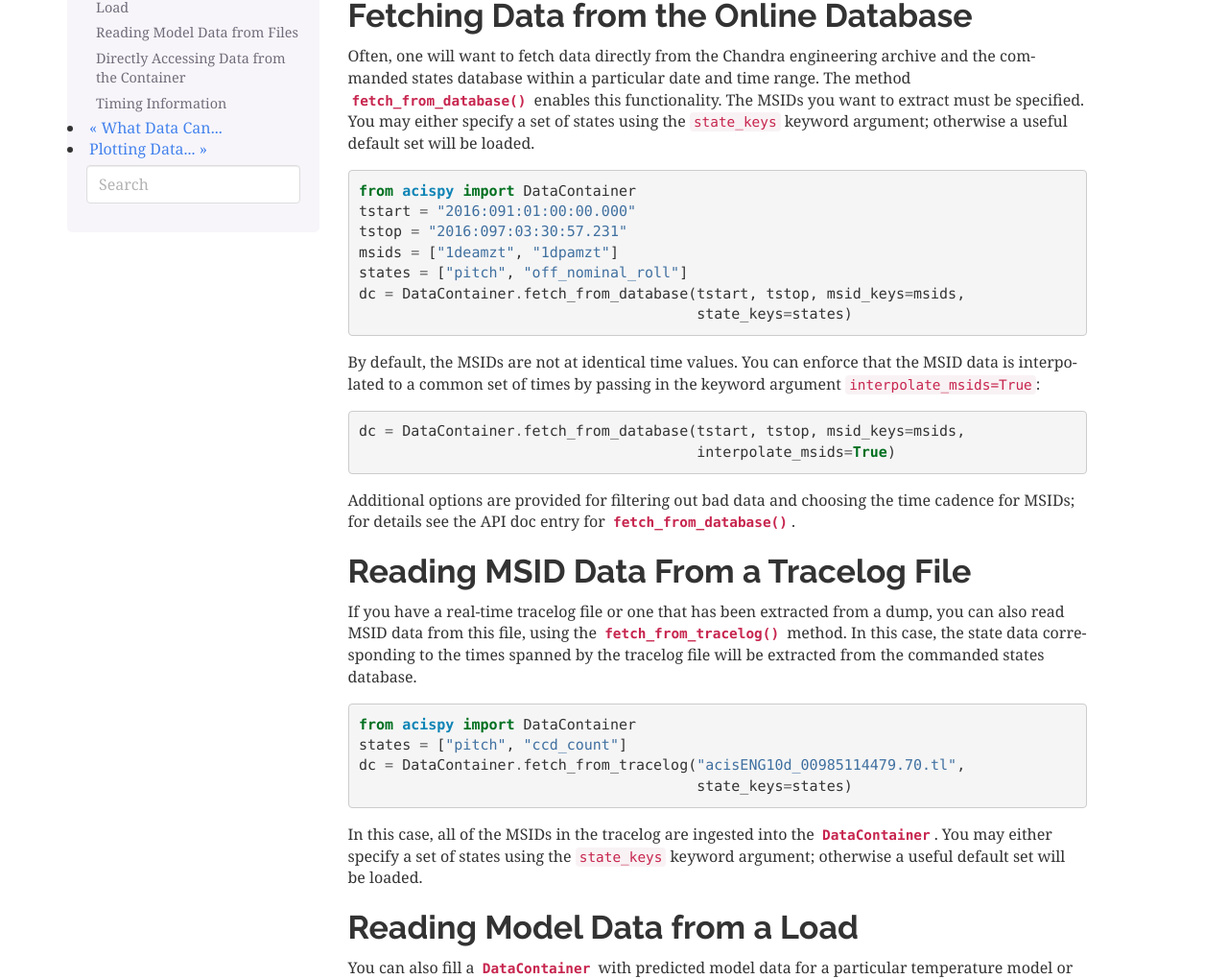
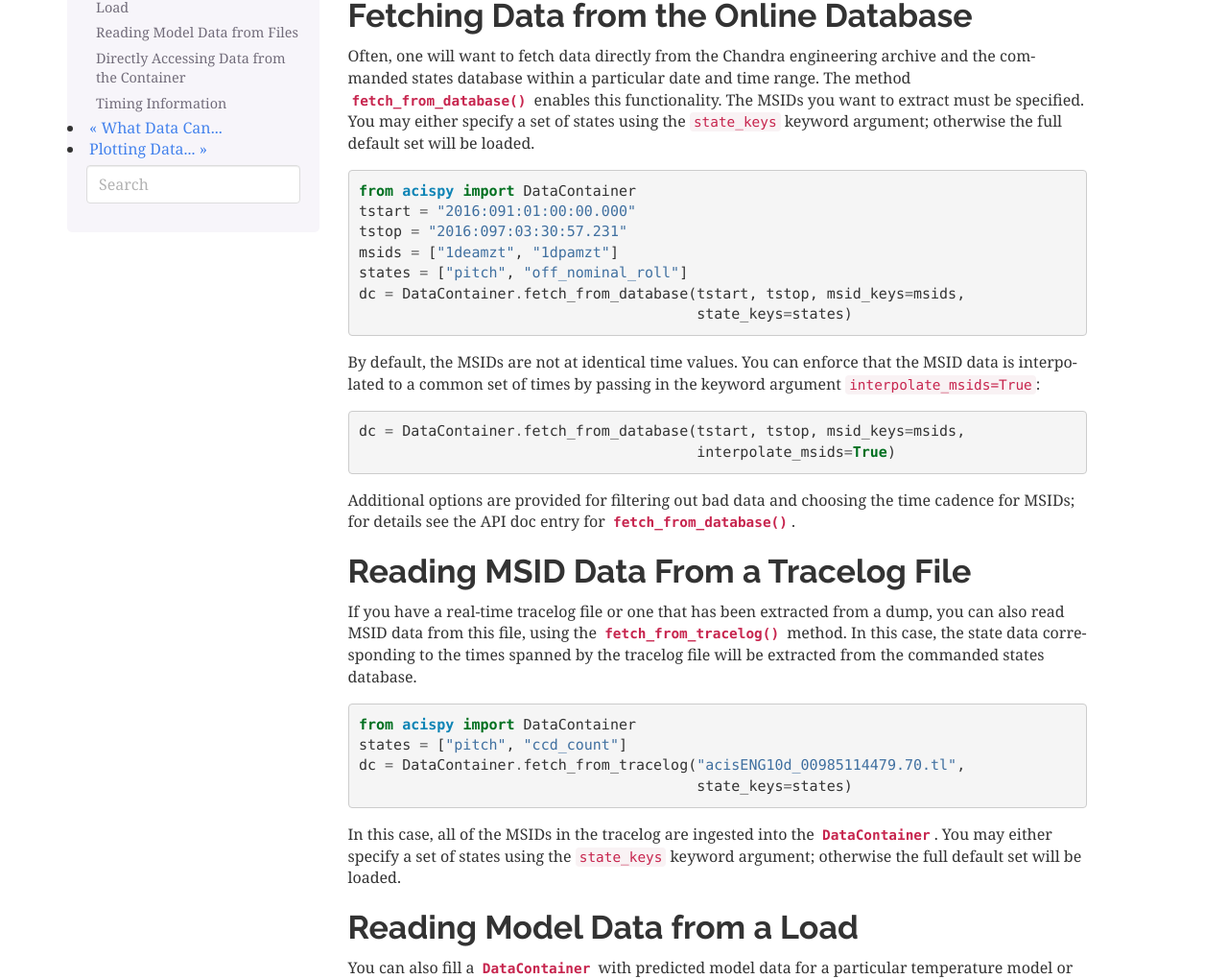
Before and after one commit to jzuhone/acispy, a Sphinx documentation site: the page built from doc/source/loading_data.rst, in a window 1280 px wide and 1400 px high. Shown: the part 253-1273 px from the top of the window at 96% size. Built offline with Sphinx 7.4.7, drawn with Linux system fonts in a browser that asks for light colours.

Commit message:
We now load the full set of states by default

```diff
--- a/doc/source/loading_data.rst
+++ b/doc/source/loading_data.rst
@@ -18,7 +18,7 @@ archive and the commanded states database within a particular date and time
 range. The method :meth:`~acispy.data_container.DataContainer.fetch_from_database`
 enables this functionality. The MSIDs you want to extract must be
 specified. You may either specify a set of states using the ``state_keys``
-keyword argument; otherwise a useful default set will be loaded.
+keyword argument; otherwise the full default set will be loaded.
 
 .. code-block:: python
 
@@ -62,7 +62,7 @@ file will be extracted from the commanded states database.
 In this case, all of the MSIDs in the tracelog are ingested into the
 :class:`~acispy.data_container.DataContainer`. You may either specify
 a set of states using the ``state_keys`` keyword argument; otherwise
-a useful default set will be loaded.
+the full default set will be loaded.
 
 Reading Model Data from a Load
 ------------------------------
@@ -84,6 +84,7 @@ set of times as the model data, use ``interpolate_msids=True``.
 
 Reading Model Data from Files
 -----------------------------
+
 The model validation tools (such as `dea_check <http://github.com/acisops/dea_check>`_)
 output ASCII table files ``"temperatures.dat"`` and ``"states.dat"`` that contain the
 temperature and commanded state information as a function of time. If you have these
```
